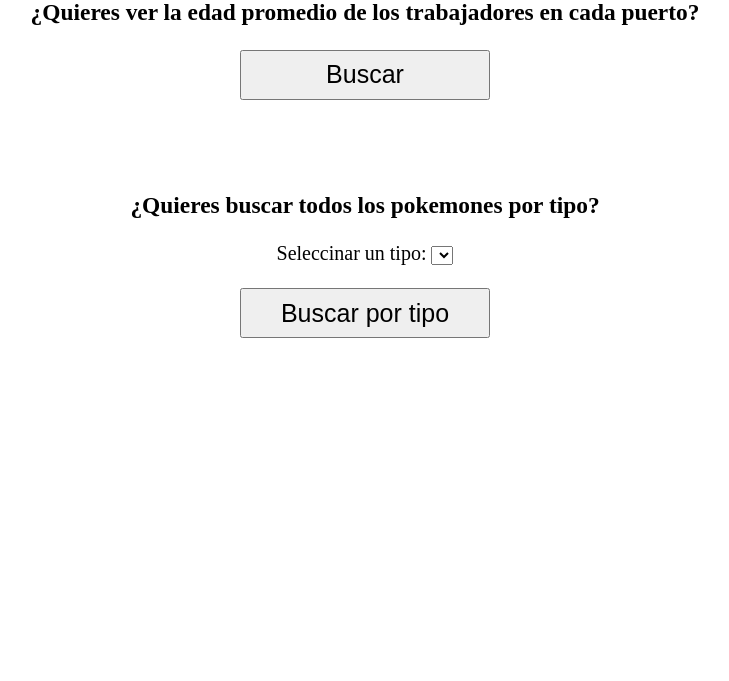
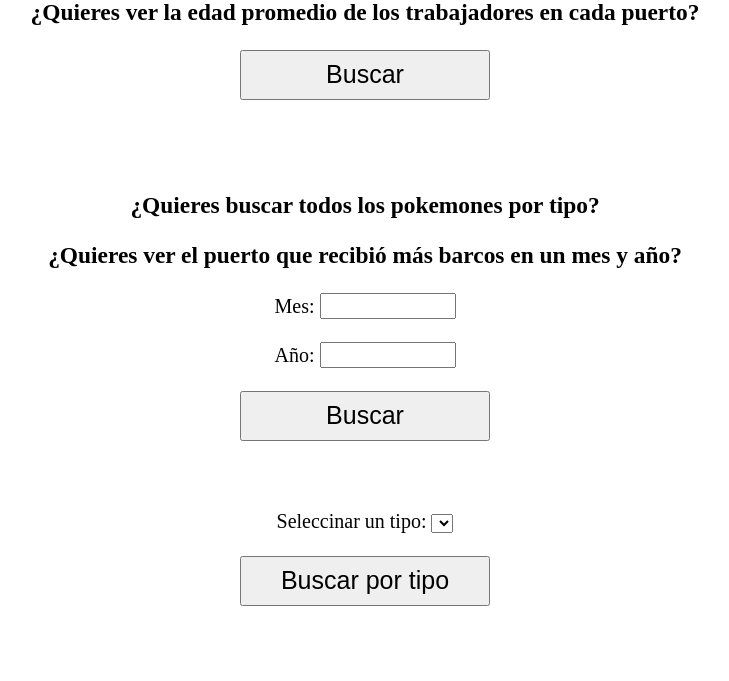
Before and after one commit to josejimenezp/IIC2413-Grupo37, a PHP site: page / in a window 1280 px wide. Shown: the part 1109-1790 px from the top of the page, without its empty margins (283-1012 px from the left). Before the commit the page ends 1447 px from the top, so only its background shows below. Run offline with PHP 8.4, Linux system fonts and the light colour scheme; data that the repository does not hold is empty; some libraries are stand-ins or nearby versions.

Commit message:
consulta 6

```diff
--- a/Sites/consultas/consulta5.php
+++ b/Sites/consultas/consulta5.php
@@ -16,7 +16,8 @@
 
 	<table>
     <tr>
-      <th>Nombre</th>
+      <th>Nombre del puerto</th>
+      <th>Edad promedio</th>
     </tr>
   <?php
 	foreach ($puertos as $puerto) {
--- a/Sites/index.php
+++ b/Sites/index.php
@@ -73,6 +73,23 @@
   $dataCollected = $result -> fetchAll();
   ?>
 
+
+<h3 align="center"> ¿Quieres ver el puerto que recibió más barcos en un mes y año?</h3>
+
+<form align="center" action="consultas/consulta6.php" method="post">
+  Mes:
+  <input type="text" name="mes_elegido">
+  <br/><br/>
+  Año:
+  <input type="text" name="año_elegido">
+  <br/><br/>
+  <input type="submit" value="Buscar">
+</form>
+<br>
+<br>
+<br>
+
+
   <form align="center" action="consultas/consulta_tipo.php" method="post">
     Seleccinar un tipo:
     <select name="tipo">
```
Also changed, not shown: Sites/consultas/consulta6.php (+35 -0 lines).
